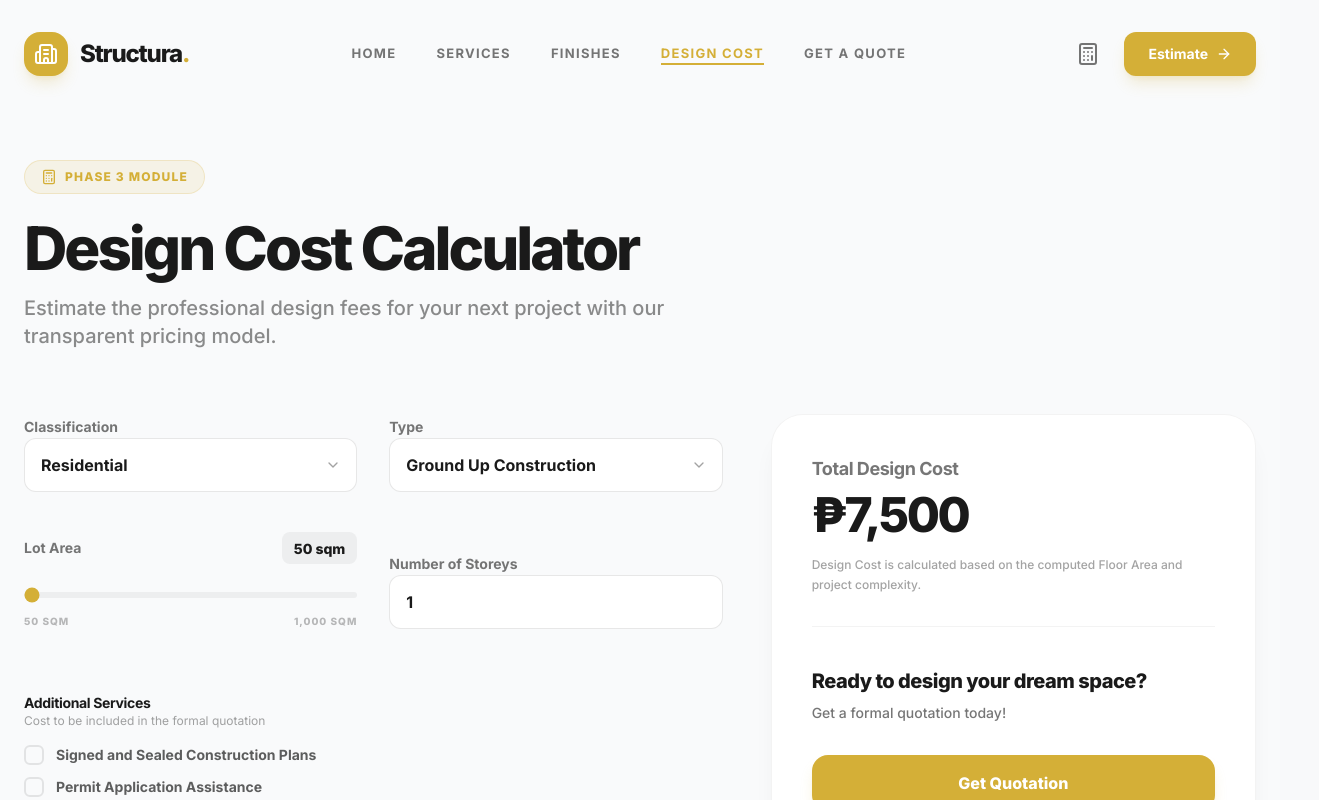
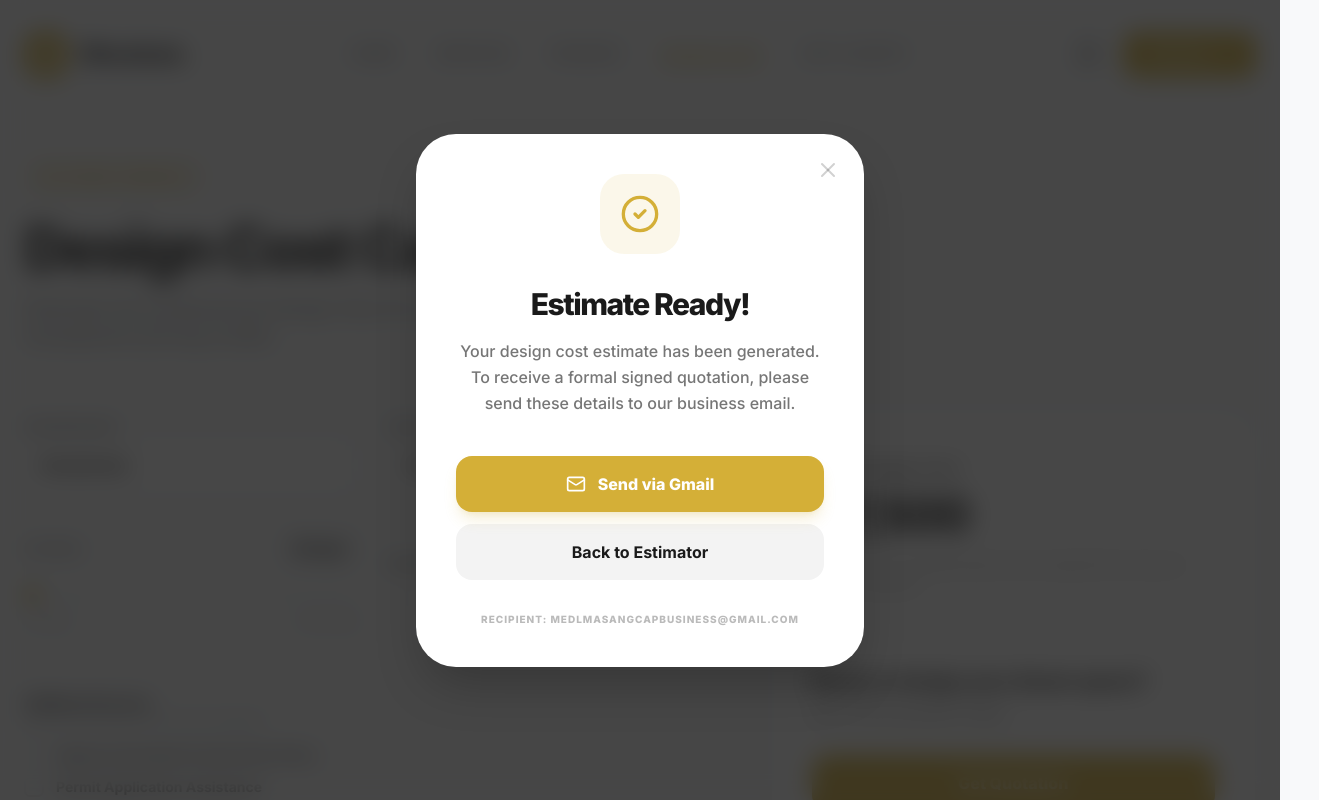
Before and after one commit to MedlHesedh/Masangcap_E-Commerce, a React (Vite) app: page /design-estimator in a window 1280 px wide. Both pictures are taken after a click on the button "Get Quotation". Shown: the top 800 px of the page, 1319 px wide, since content can reach past the window. Built offline with nearby package versions, Linux system fonts and the light colour scheme.

Commit message:
feat: Rename design estimator route and email
Updates the route for the design estimator from '/estimator' to '/design-estimator' and changes the contact email address. This refactor improves URL clarity and updates the primary contact information.

```diff
--- a/src/App.tsx
+++ b/src/App.tsx
@@ -210,7 +210,7 @@ const Navbar = ({ scrolled, onOpenSummary }: { scrolled: boolean, onOpenSummary:
               <button
                 className="btn-primary text-[10px] md:text-sm py-2 px-4 md:py-3 md:px-6"
                 onClick={() => {
-                  window.history.pushState({}, '', '/estimator');
+                  window.history.pushState({}, '', '/design-estimator');
                   window.dispatchEvent(new PopStateEvent('popstate'));
                 }}
               >
@@ -305,7 +305,7 @@ const Footer = () => (
           <ul className="space-y-3 md:space-y-4 text-secondary/60 font-bold text-sm md:text-base">
             <li className="flex items-center gap-2"><MapPin className="w-4 h-4 text-primary shrink-0" /> Orion, Bataan</li>
             <li className="flex items-center gap-2"><Phone className="w-4 h-4 text-primary shrink-0" /> +63 912 491 2134</li>
-            <li className="flex items-center gap-2"><Mail className="w-4 h-4 text-primary shrink-0" /> sdglandsph@gmail.com</li>
+            <li className="flex items-center gap-2"><Mail className="w-4 h-4 text-primary shrink-0" /> medlmasangcapbusiness@gmail.com</li>
           </ul>
         </div>
       </div>
--- /dev/null
+++ b/src/components/estimator/SuccessModal.tsx
@@ -0,0 +1,80 @@
+import React from 'react';
+import { motion, AnimatePresence } from 'motion/react';
+import { CheckCircle2, Mail, X, ArrowRight } from 'lucide-react';
+
+interface SuccessModalProps {
+  isOpen: boolean;
+  onClose: () => void;
+  projectDetails: string;
+  recipientEmail: string;
+}
+
+export const SuccessModal = ({ isOpen, onClose, projectDetails, recipientEmail }: SuccessModalProps) => {
+  const handleSendEmail = () => {
+    const subject = encodeURIComponent("New Project Quotation Request - Structura");
+    const body = encodeURIComponent(
+      `Hello Structura Team,\n\nI would like to request a formal quotation for my project with the following details:\n\n${projectDetails}\n\nPlease get back to me as soon as possible.\n\nBest regards,`
+    );
+    window.location.href = `mailto:${recipientEmail}?subject=${subject}&body=${body}`;
+  };
+
+  return (
+    <AnimatePresence>
+      {isOpen && (
+        <div className="fixed inset-0 z-[110] flex items-center justify-center p-6">
+          <motion.div
+            initial={{ opacity: 0 }}
+            animate={{ opacity: 1 }}
+            exit={{ opacity: 0 }}
+            onClick={onClose}
+            className="absolute inset-0 bg-secondary/80 backdrop-blur-md"
+          />
+          <motion.div
+            initial={{ opacity: 0, scale: 0.9, y: 20 }}
+            animate={{ opacity: 1, scale: 1, y: 0 }}
+            exit={{ opacity: 0, scale: 0.9, y: 20 }}
+            className="relative w-full max-w-md bg-white rounded-[2.5rem] p-10 shadow-2xl text-center"
+          >
+            <button
+              onClick={onClose}
+              className="absolute top-6 right-6 text-secondary/20 hover:text-secondary transition-colors"
+            >
+              <X className="w-6 h-6" />
+            </button>
+
+            <div className="w-20 h-20 bg-primary/10 rounded-3xl flex items-center justify-center text-primary mx-auto mb-8">
+              <CheckCircle2 className="w-10 h-10" />
+            </div>
+
+            <h3 className="text-3xl font-black text-secondary tracking-tighter mb-4">
+              Estimate Ready!
+            </h3>
+            <p className="text-secondary/60 font-medium mb-10 leading-relaxed">
+              Your design cost estimate has been generated. To receive a formal signed quotation, please send these details to our business email.
+            </p>
+
+            <div className="space-y-3">
+              <button
+                onClick={handleSendEmail}
+                className="w-full bg-primary hover:bg-primary/90 text-white font-black py-4 rounded-2xl shadow-lg shadow-primary/20 transition-all flex items-center justify-center gap-3"
+              >
+                <Mail className="w-5 h-5" />
+                Send via Gmail
+              </button>
+              <button
+                onClick={onClose}
+                className="w-full bg-secondary/5 hover:bg-secondary/10 text-secondary font-bold py-4 rounded-2xl transition-all"
+              >
+                Back to Estimator
+              </button>
+            </div>
+
+            <p className="text-[10px] font-black text-secondary/30 uppercase tracking-widest mt-8">
+              Recipient: {recipientEmail}
+            </p>
+          </motion.div>
+        </div>
+      )}
+    </AnimatePresence>
+  );
+};
--- a/src/pages/DesignEstimator.tsx
+++ b/src/pages/DesignEstimator.tsx
@@ -1,4 +1,4 @@
-import React from 'react';
+import React, { useState } from 'react';
 import { motion } from 'motion/react';
 import { useDesignEstimator } from '../hooks/useDesignEstimator';
 import {
@@ -9,9 +9,12 @@ import {
   AdditionalServices,
   CostSummaryCard
 } from '../components/estimator/EstimatorComponents';
+import { SuccessModal } from '../components/estimator/SuccessModal';
 import { Calculator } from 'lucide-react';
+import { ADDITIONAL_SERVICES } from '../types/estimator';
 
 const DesignEstimator = () => {
+  const [isSuccessModalOpen, setIsSuccessModalOpen] = useState(false);
   const {
     state,
     setClassification,
@@ -21,6 +24,17 @@ const DesignEstimator = () => {
     toggleAdditionalService,
     formattedCost
   } = useDesignEstimator();
+
+  const projectDetails = `
+- Classification: ${state.classification}
+- Project Type: ${state.type}
+- Lot Area: ${state.lotArea} sqm
+- Number of Storeys: ${state.storeys}
+- Additional Services: ${state.additionalServices.length > 0
+    ? state.additionalServices.map(id => ADDITIONAL_SERVICES.find(s => s.id === id)?.label).join(', ')
+    : 'None'}
+- Estimated Design Cost: ${formattedCost}
+  `.trim();
 
   return (
     <motion.div
@@ -78,10 +92,20 @@ const DesignEstimator = () => {
 
           {/* Right Side: Summary Card */}
           <div className="lg:col-span-5 lg:sticky lg:top-40">
-            <CostSummaryCard formattedCost={formattedCost} />
+            <CostSummaryCard
+              formattedCost={formattedCost}
+              onQuotation={() => setIsSuccessModalOpen(true)}
+            />
           </div>
         </div>
       </div>
+
+      <SuccessModal
+        isOpen={isSuccessModalOpen}
+        onClose={() => setIsSuccessModalOpen(false)}
+        projectDetails={projectDetails}
+        recipientEmail="medlmasangcapbusiness@gmail.com"
+      />
     </motion.div>
   );
 };
--- a/src/pages/Home.tsx
+++ b/src/pages/Home.tsx
@@ -41,7 +41,7 @@ export const Home = ({ setActivePage, openModal }: { setActivePage: (page: strin
             <div className="flex flex-col sm:flex-row gap-4 md:gap-5">
               <button
                 className="btn-primary text-base md:text-lg px-8 md:px-10 py-4 md:py-5"
-                onClick={() => setActivePage('estimator')}
+                onClick={() => setActivePage('design-estimator')}
               >
                 Start Your Estimate <ArrowRight className="w-4 h-4 md:w-5 md:h-5" />
               </button>
@@ -166,7 +166,7 @@ export const Home = ({ setActivePage, openModal }: { setActivePage: (page: strin
         <div className="flex flex-col sm:flex-row justify-center gap-4 md:gap-6">
           <button
             className="btn-primary text-lg md:text-xl px-10 md:px-12 py-4 md:py-6"
-            onClick={() => setActivePage('estimator')}
+            onClick={() => setActivePage('design-estimator')}
           >
             Start Estimate
           </button>
--- a/src/pages/Quote.tsx
+++ b/src/pages/Quote.tsx
@@ -1,8 +1,30 @@
-import React from 'react';
+import React, { useState } from 'react';
 import { motion } from 'motion/react';
 import { MapPin, Phone, Mail, ArrowRight } from 'lucide-react';
+import { SuccessModal } from '../components/estimator/SuccessModal';
 
-export const QuotePage = () => (
+export const QuotePage = () => {
+  const [isSuccessModalOpen, setIsSuccessModalOpen] = useState(false);
+  const [formData, setFormData] = useState({
+    name: '',
+    email: '',
+    type: 'Residential Construction',
+    message: ''
+  });
+
+  const handleSubmit = (e: React.FormEvent) => {
+    e.preventDefault();
+    setIsSuccessModalOpen(true);
+  };
+
+  const projectDetails = `
+- Name: ${formData.name}
+- Email: ${formData.email}
+- Project Type: ${formData.type}
+- Message: ${formData.message}
+  `.trim();
+
+  return (
     <motion.div
       initial={{ opacity: 0, y: 20 }}
       animate={{ opacity: 1, y: 0 }}
@@ -43,27 +65,45 @@ export const QuotePage = () => (
                 </div>
                 <div>
                   <p className="text-[10px] font-black text-secondary/30 uppercase tracking-widest mb-1">Email</p>
-                <p className="text-lg font-black text-secondary">sdglandsph@gmail.com</p>
+                  <p className="text-lg font-black text-secondary">medlmasangcapbusiness@gmail.com</p>
                 </div>
               </div>
             </div>
           </div>
 
           <div className="bg-white rounded-[2.5rem] p-8 md:p-12 shadow-2xl border border-secondary/5">
-          <form className="space-y-6">
+            <form className="space-y-6" onSubmit={handleSubmit}>
               <div className="grid sm:grid-cols-2 gap-6">
                 <div className="space-y-2">
                   <label className="text-[10px] font-black text-secondary/30 uppercase tracking-widest">Full Name</label>
-                <input type="text" className="w-full p-4 bg-background border border-secondary/5 rounded-xl text-sm font-bold focus:outline-none focus:border-primary transition-all" placeholder="John Doe" />
+                  <input
+                    type="text"
+                    required
+                    value={formData.name}
+                    onChange={(e) => setFormData({ ...formData, name: e.target.value })}
+                    className="w-full p-4 bg-background border border-secondary/5 rounded-xl text-sm font-bold focus:outline-none focus:border-primary transition-all"
+                    placeholder="John Doe"
+                  />
                 </div>
                 <div className="space-y-2">
                   <label className="text-[10px] font-black text-secondary/30 uppercase tracking-widest">Email Address</label>
-                <input type="email" className="w-full p-4 bg-background border border-secondary/5 rounded-xl text-sm font-bold focus:outline-none focus:border-primary transition-all" placeholder="john@example.com" />
+                  <input
+                    type="email"
+                    required
+                    value={formData.email}
+                    onChange={(e) => setFormData({ ...formData, email: e.target.value })}
+                    className="w-full p-4 bg-background border border-secondary/5 rounded-xl text-sm font-bold focus:outline-none focus:border-primary transition-all"
+                    placeholder="john@example.com"
+                  />
                 </div>
               </div>
               <div className="space-y-2">
                 <label className="text-[10px] font-black text-secondary/30 uppercase tracking-widest">Project Type</label>
-              <select className="w-full p-4 bg-background border border-secondary/5 rounded-xl text-sm font-bold focus:outline-none focus:border-primary transition-all">
+                <select
+                  value={formData.type}
+                  onChange={(e) => setFormData({ ...formData, type: e.target.value })}
+                  className="w-full p-4 bg-background border border-secondary/5 rounded-xl text-sm font-bold focus:outline-none focus:border-primary transition-all"
+                >
                   <option>Residential Construction</option>
                   <option>Commercial Build</option>
                   <option>Renovation</option>
@@ -72,14 +112,28 @@ export const QuotePage = () => (
               </div>
               <div className="space-y-2">
                 <label className="text-[10px] font-black text-secondary/30 uppercase tracking-widest">Message</label>
-              <textarea className="w-full p-4 bg-background border border-secondary/5 rounded-xl text-sm font-bold focus:outline-none focus:border-primary transition-all min-h-[150px]" placeholder="Tell us about your project..."></textarea>
+                <textarea
+                  required
+                  value={formData.message}
+                  onChange={(e) => setFormData({ ...formData, message: e.target.value })}
+                  className="w-full p-4 bg-background border border-secondary/5 rounded-xl text-sm font-bold focus:outline-none focus:border-primary transition-all min-h-[150px]"
+                  placeholder="Tell us about your project..."
+                ></textarea>
               </div>
-            <button className="w-full btn-primary py-5 text-lg">
+              <button type="submit" className="w-full btn-primary py-5 text-lg">
                 Send Message <ArrowRight className="w-5 h-5" />
               </button>
             </form>
           </div>
         </div>
       </div>
+
+      <SuccessModal
+        isOpen={isSuccessModalOpen}
+        onClose={() => setIsSuccessModalOpen(false)}
+        projectDetails={projectDetails}
+        recipientEmail="medlmasangcapbusiness@gmail.com"
+      />
     </motion.div>
   );
+};
```
Also changed, not shown: src/components/estimator/EstimatorComponents.tsx (+8 -3 lines). Lines whose indentation alone changed are shown as unchanged.
